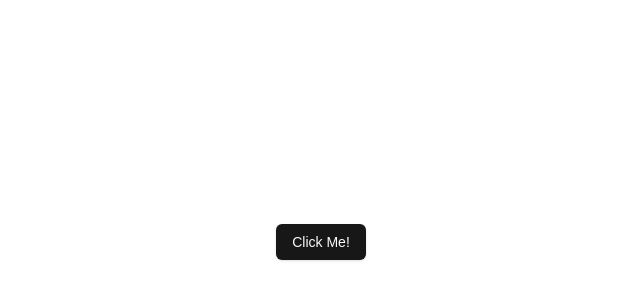
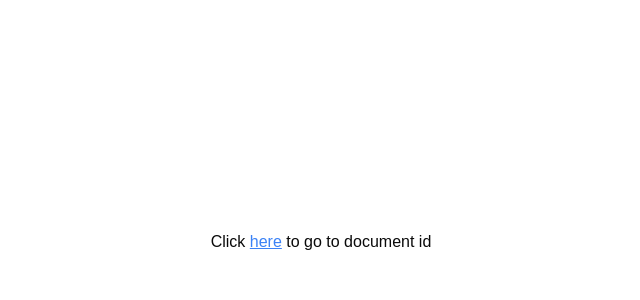
Before and after one commit to KaranPradhan266/Google-docs, a Next.js app: page / in a window 1280 px wide. Shown: the part 158-458 px from the top of the page, without its empty margins (319-959 px from the left). Built offline with nearby package versions, Linux system fonts and the light colour scheme.

Commit message:
Document Folder structure

```diff
--- /dev/null
+++ b/src/app/documents/[documentId]/page.tsx
@@ -0,0 +1,13 @@
+import React from 'react'
+interface DocumentIdPageProps {
+    params: Promise<{ documentId: string}>;
+}
+const DocumentIdPage = async ({params}: DocumentIdPageProps) => {
+    const awaitedParams = await params;
+    const documentId = awaitedParams.documentId;
+    return (
+    <div>DocumentId: {documentId} </div>
+  )
+}
+
+export default DocumentIdPage;
--- /dev/null
+++ b/src/app/documents/page.tsx
@@ -0,0 +1,9 @@
+import React from 'react'
+
+const DocumentsPage = () => {
+  return (
+    <div>DocumentsPage</div>
+  )
+}
+
+export default DocumentsPage
--- a/src/app/page.tsx
+++ b/src/app/page.tsx
@@ -1,9 +1,13 @@
-import { Button } from "@/components/ui/button";
+import Link from "next/link";
 
 const Home = () => {
   return (
     <div className="flex min-h-screen items-center justify-center">
-      <Button>Click Me!</Button>
+      Click&nbsp;
+      <Link href={"documents/123"}>
+        <span className="text-blue-500 underline">here</span>
+      </Link>
+      &nbsp;to go to document id
     </div>
   );
 }
```
